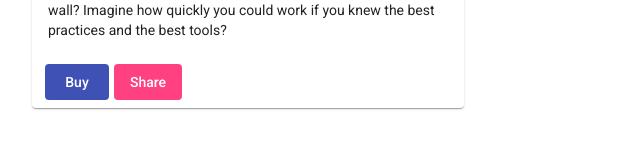
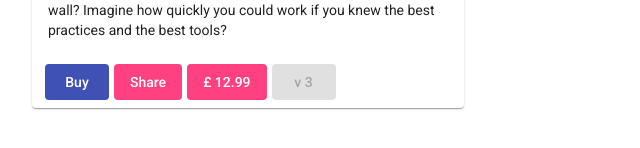
Before and after one commit to tom-kotlar/service-worker-book, an Angular app: page / in a window 1280 px wide. Shown: the part 488-636 px from the top of the page, without its empty margins (0-640 px from the left). Built offline with nearby package versions, Linux system fonts and the light colour scheme.

Commit message:
Ref(book.html): Buttons for version

```diff
--- a/src/app/book/book.component.html
+++ b/src/app/book/book.component.html
@@ -13,5 +13,7 @@
     <mat-card-actions>
         <button mat-flat-button color="primary">Buy</button>
         <button mat-flat-button color="accent">Share</button>
+        <button mat-flat-button color="accent">£ 12.99</button>
+        <button mat-flat-button disabled>v 3</button>
     </mat-card-actions>
   </mat-card>
```
